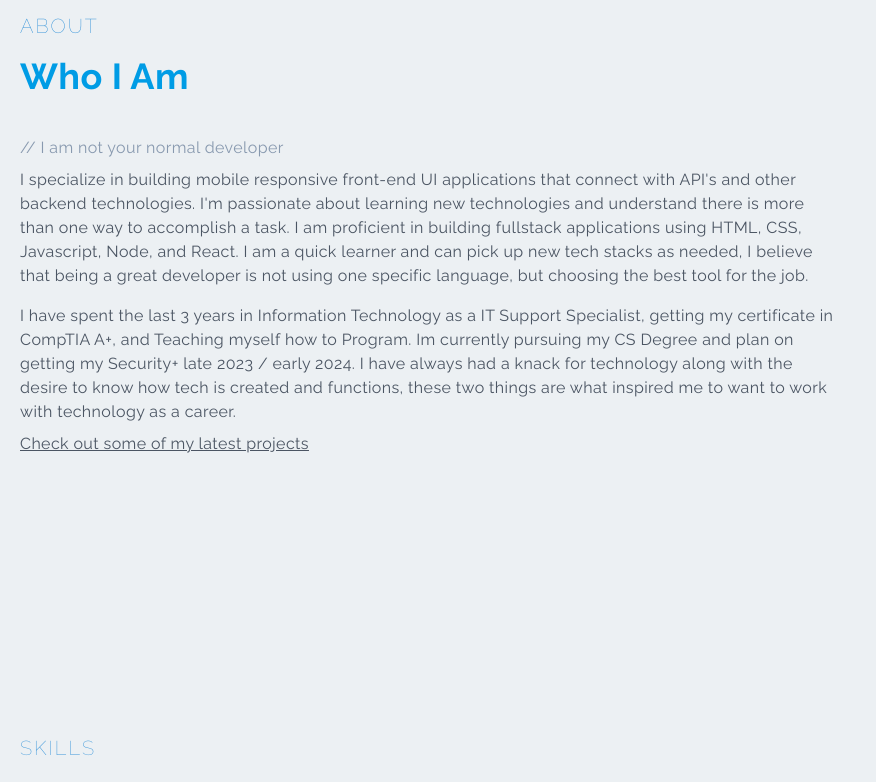
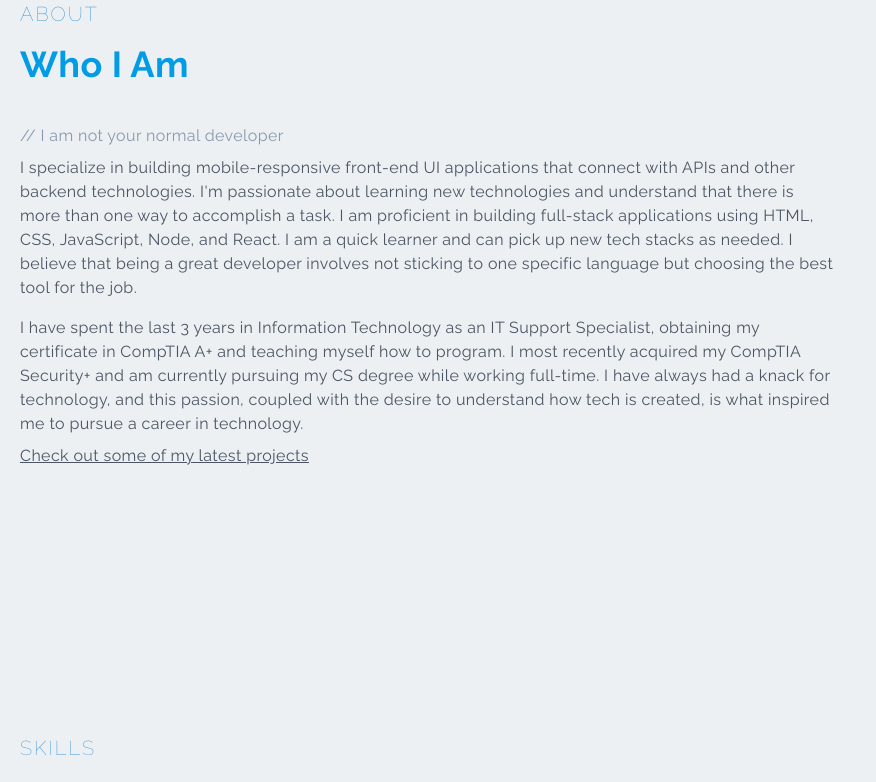
Before and after one commit to ddelimond/MyPortfolio, a Next.js app: page / in a window 1280 px wide. Shown: the part 966-1748 px from the top of the page, without its empty margins (0-876 px from the left). Built offline with nearby package versions, Linux system fonts and the light colour scheme.

Commit message:
=fixed grammer and updated About section

```diff
--- a/components/About.jsx
+++ b/components/About.jsx
@@ -13,8 +13,8 @@ const About = () => {
                         <h2 className="font-bold py-4 dark:text-[rgb(14,178,243)]">Who I Am</h2><br />
 
                         <p className='dark:text-white'>// I am not your normal developer</p>
-                        <p className="py-2 dark:text-white text-gray-600">I specialize in building mobile responsive front-end UI applications that connect with API&apos;s and other backend technologies. I&apos;m passionate about learning new technologies and understand there is more than one way to accomplish a task. I am proficient in building fullstack applications using HTML, CSS, Javascript, Node, and React. I am a quick learner and can pick up new tech stacks as needed, I believe that being a great developer is not using one specific language, but choosing the best tool for the job.</p>
-                        <p className="py-2 dark:text-white text-gray-600">I have spent the last 3 years in Information Technology as a IT Support Specialist, getting my certificate in CompTIA A+, and Teaching myself how to Program. Im currently pursuing my CS Degree and plan on getting my Security+ late 2023 / early 2024. I have always had a knack for technology along with the desire to know how tech is created and functions, these two things are what inspired me to want to work with technology as a career.</p>
+                        <p className="py-2 dark:text-white text-gray-600">I specialize in building mobile-responsive front-end UI applications that connect with APIs and other backend technologies. I'm passionate about learning new technologies and understand that there is more than one way to accomplish a task. I am proficient in building full-stack applications using HTML, CSS, JavaScript, Node, and React. I am a quick learner and can pick up new tech stacks as needed. I believe that being a great developer involves not sticking to one specific language but choosing the best tool for the job.</p>
+                        <p className="py-2 dark:text-white text-gray-600">I have spent the last 3 years in Information Technology as an IT Support Specialist, obtaining my certificate in CompTIA A+ and teaching myself how to program. I most recently acquired my CompTIA Security+ and am currently pursuing my CS degree while working full-time. I have always had a knack for technology, and this passion, coupled with the desire to understand how tech is created, is what inspired me to pursue a career in technology.</p>
                         {/*<p className="py-2 dark:text-white text-gray-600">In 2020 I started working with HTML & CSS, what I thought was just a hobby turned into a love for programming. Fascinated with how intricate programming could be I was quickly drawn to learn more. I started learning JavaScript and was even more amazed by being able to give simple web pages personality  through interactivity. Once I learned enough JavaScript I moved to learning the React framework and started freelancing for local businesses in my community.</p>*/}
 
                         <Link className="underline text-gray-600" href="/#projects">Check out some of my latest projects</Link>
```
